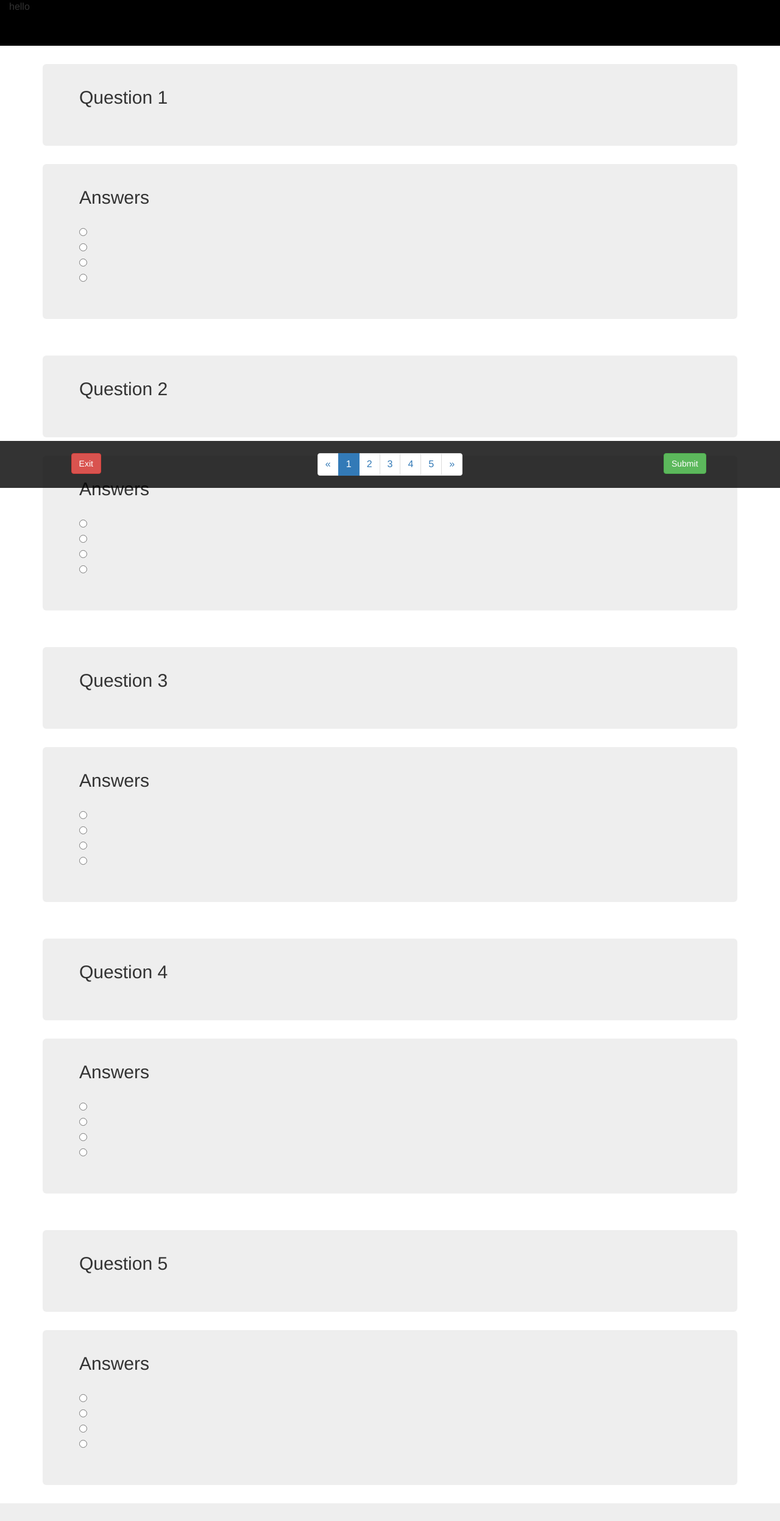
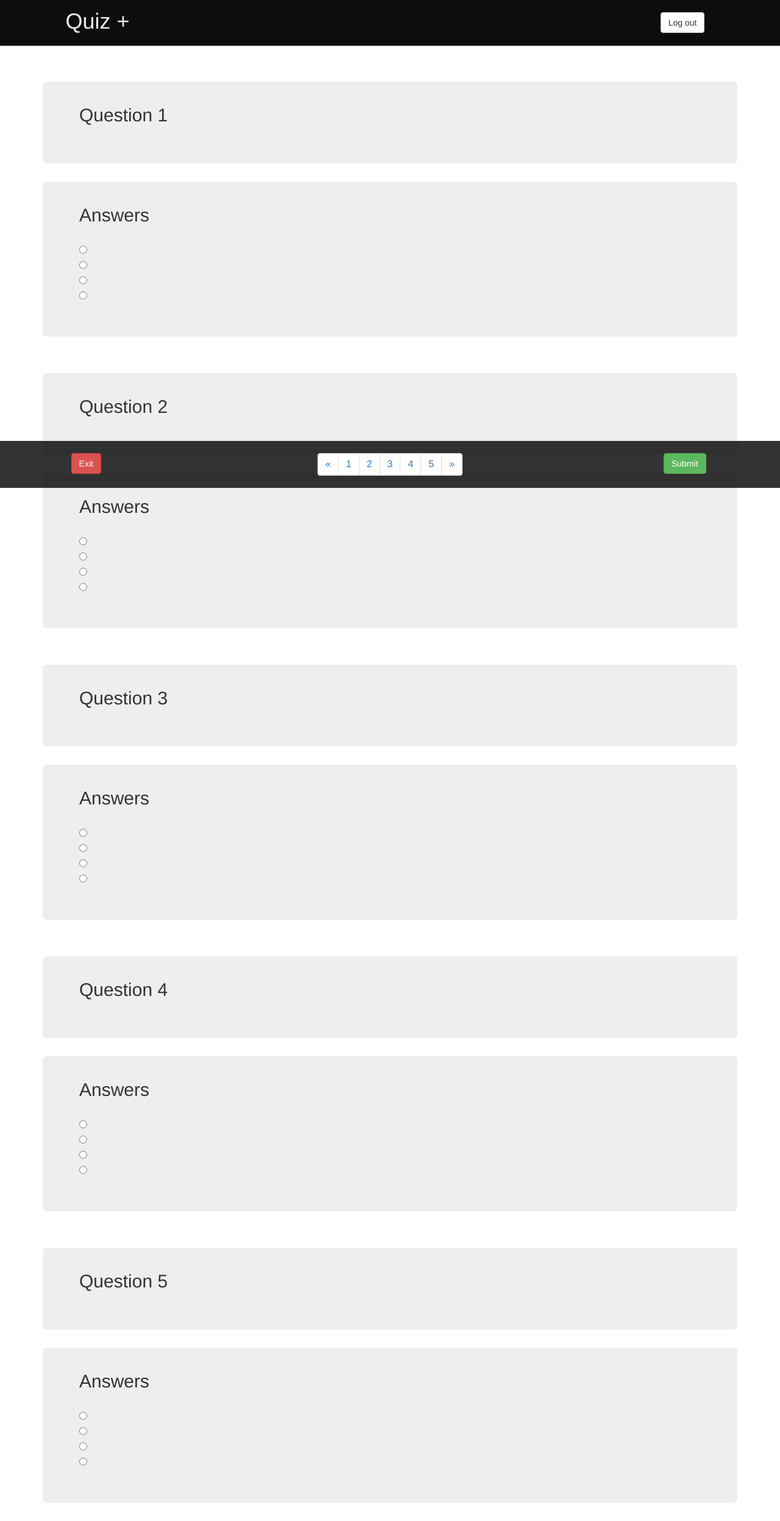
Before and after one commit to OmalPerera/Quiz-Online-MCQ-questions-PHP-, a PHP site: page /page_mcq.php in a window 1280 px wide. Shown: the whole page at 61% size. Before the commit the page ends 2465 px from the top, so only its background shows below. Run offline with PHP 8.4, Linux system fonts and the light colour scheme; data that the repository does not hold is empty; some libraries are stand-ins or nearby versions.

Commit message:
GUI changed + fully complets

```diff
--- /dev/null
+++ b/exit.php
@@ -0,0 +1,4 @@
+<?php
+session_start();
+header('Location:login.php');
+?>
--- /dev/null
+++ b/logout.php
@@ -0,0 +1,5 @@
+<?php
+session_start();
+session_destroy();
+header('Location:index.php');
+?>
--- a/page_mcq.php
+++ b/page_mcq.php
@@ -56,28 +56,29 @@
             }
 
 
-
-
-
-
-
-
-
-
         }
 
 
         </script>
 
-    <title></title>
+    <title>Quiz +</title>
 </head>
 
 <body>
-    <div id="navbar" class="navbar-collapse collapes" style="background-color: #000; height: 75px">
-        hello
+    <div id="navbar" class="navbar-collapse collapes container" style="background-color: rgba(0,0,0,0.95); height: 75px">
+        <div class="row">
+            <div class="col-md-3 col-xs-3" style="text-align: center; padding: 5px"><h1 style="color: #eaeaea;">Quiz +</h1></div>
+            <div class="col-md-6 col-xs-6"></div>
+            <div class="col-md-3 col-xs-3" style="text-align: center; padding: 20px">
+                <a href="logout.php">
+                    <button type="button" class="btn btn-default">Log out</button>
+                </a>
+            </div>
     </div>
 
-    <div class="container">
+
+    <a name="q1"></a>
+    <div class="container" style="margin-top: 30px">
         <div class="jumbotron jumbo-rounded top-space">
             <h2>Question 1</h2>
 
@@ -122,7 +123,7 @@
 
 
 
-
+    <a name="q2"></a>
     <div class="container">
         <div class="jumbotron jumbo-rounded top-space">
             <h2>Question 2</h2>
@@ -175,7 +176,7 @@
 
 
 
-
+    <a name="q3"></a>
     <div class="container">
         <div class="jumbotron jumbo-rounded top-space">
             <h2>Question 3</h2>
@@ -224,7 +225,7 @@
 
 
 
-
+    <a name="q4"></a>
     <div class="container">
         <div class="jumbotron jumbo-rounded top-space">
             <h2>Question 4</h2>
@@ -273,7 +274,7 @@
 
 
 
-
+    <a name="q5"></a>
     <div class="container">
         <div class="jumbotron jumbo-rounded top-space">
             <h2>Question 5</h2>
@@ -285,7 +286,7 @@
             </p>
         </div>
     </div>
-    <div class="container">
+    <div class="container" style="margin-bottom: 120px">
         <div class="jumbotron jumbo-rounded">
             <h2>Answers</h2>
 
@@ -322,7 +323,9 @@
 
     <div class="row navbar-fixed-bottom" style="background-color: rgba(0,0,0,0.8)">
             <div class="col-sm-3 pagination col-xs-3" style="text-align: center" >
+                <a href="exit.php">
                 <button type="button" class="btn btn-danger">Exit</button>
+                </a>
             </div>
             <div style="text-align: center" class="col-sm-6  col-xs-6">
                 <ul class="pagination">
@@ -332,20 +335,20 @@
                             <span aria-hidden="true">&laquo;</span>
                         </a>
                     </li>
-                    <li class="active">
-                        <a href="page_mcq.php?runFunction=randomMcq_1">1<span class="sr-only">(current)</span></a>
+                    <li>
+                        <a href="#q1">1<span class="sr-only">(current)</span></a>
                     </li>
                     <li>
-                        <a href="page_mcq.php?runFunction=randomMcq_2">2<span class="sr-only">(current)</span></a>
+                        <a href="#q2">2<span class="sr-only">(current)</span></a>
                     </li>
                     <li>
-                        <a href="page_mcq.php?runFunction=randomMcq_3">3<span class="sr-only">(current)</span></a>
+                        <a href="#q3">3<span class="sr-only">(current)</span></a>
                     </li>
                     <li>
-                        <a href="page_mcq.php?runFunction=randomMcq_4">4<span class="sr-only">(current)</span></a>
+                        <a href="#q4">4<span class="sr-only">(current)</span></a>
                     </li>
                     <li>
-                        <a href="page_mcq.php?runFunction=randomMcq_5">5<span class="sr-only">(current)</span></a>
+                        <a href="#q5">5<span class="sr-only">(current)</span></a>
                     </li>
                     <li>
                         <a href="#" aria-label="Next">
```
Also changed, not shown: index.php (added, +42 -0 lines), login.php (+17 -3 lines), score.php (+10 -3 lines), css/materialize.min.css.
